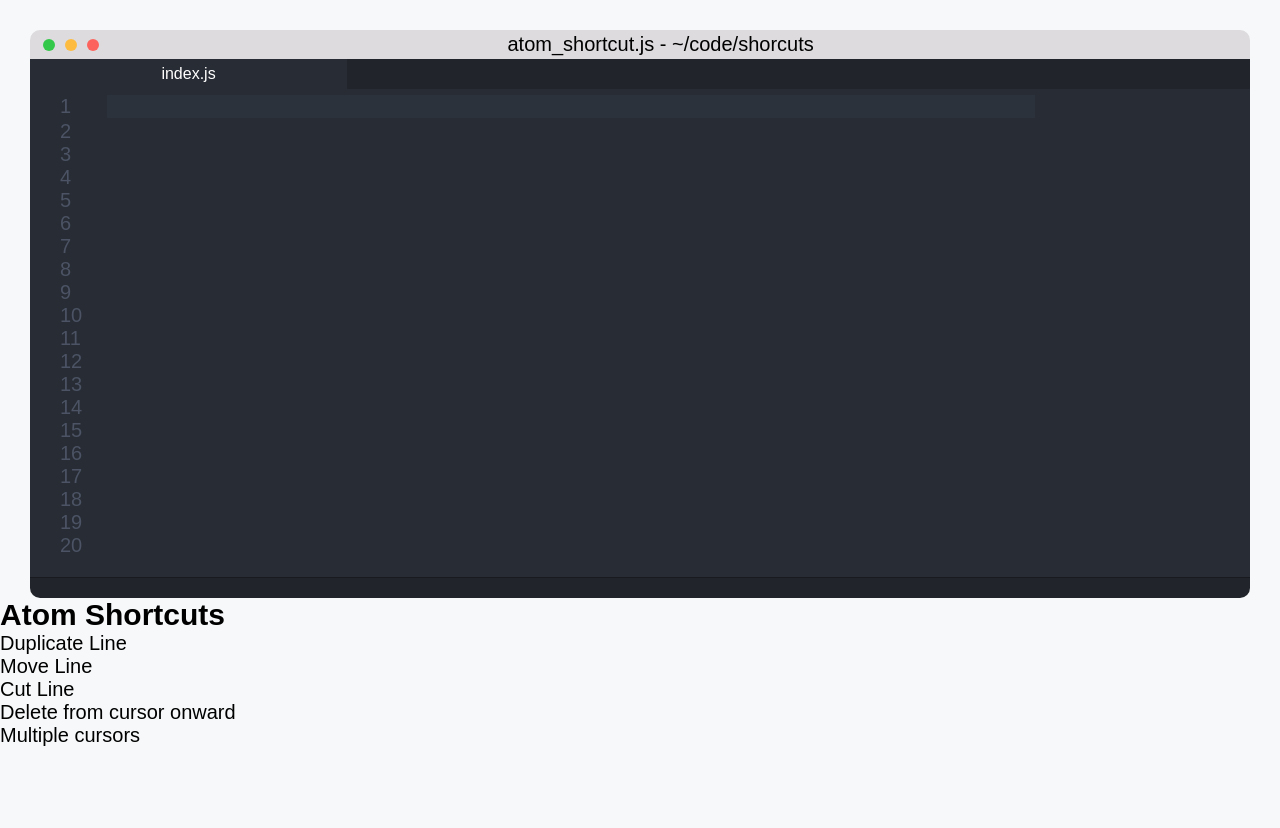
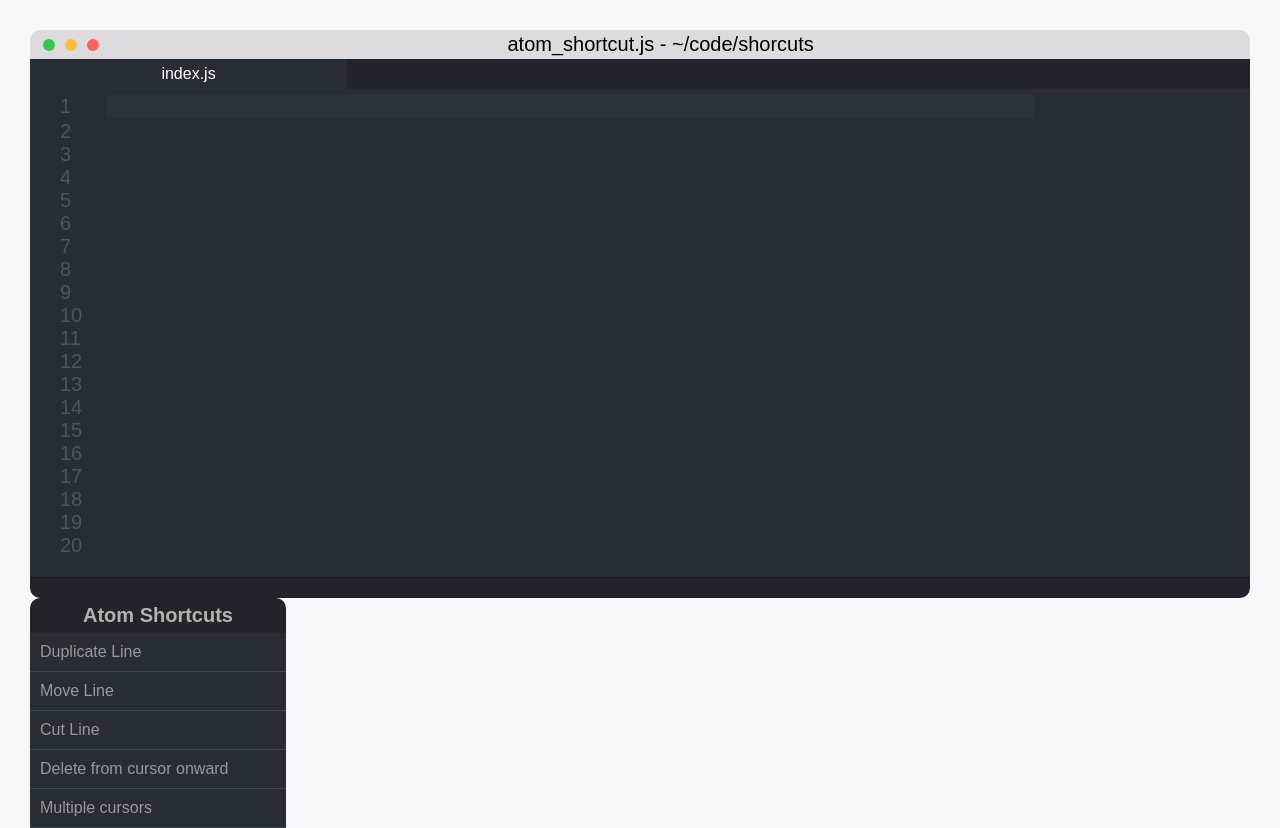
Before and after one commit to juanhurtado4/shortcut_heaven, a React (Create React App) app: page / in a window 1280 px wide. Before the commit the page ends 800 px from the top, so only its background shows below. Built offline with nearby package versions, Linux system fonts and the light colour scheme.

Commit message:
Styles: Style lesson navigation component

```diff
--- a/src/sass/css/main.css
+++ b/src/sass/css/main.css
@@ -51,10 +51,10 @@
 
 .nav__tab {
   background-color: #282C34;
-  width: 25%;
+  font-size: .8rem;
+  padding: .3rem;
   text-align: center;
-  font-size: .8rem;
-  padding: .3rem; }
+  width: 25%; }
 
 .editor {
   margin: 0 1.5rem;
@@ -112,4 +112,27 @@
   display: flex;
   flex-direction: column; }
 
+.lessons_nav {
+  margin: 0 1.5rem;
+  background-color: #21252B;
+  color: #fff;
+  width: 20%;
+  border-radius: .5rem; }
+
+.lessons_nav__title {
+  color: #b3b3b3;
+  font-size: 20px;
+  text-align: center;
+  padding: .3rem; }
+
+.lessons_nav__lesson {
+  background-color: #282C34;
+  font-size: .8rem;
+  padding: .3rem;
+  border-bottom: 1px solid #3e4451;
+  padding: .5rem; }
+
+.lessons_nav__lesson__title {
+  color: #999999; }
+
 /*# sourceMappingURL=main.css.map */
--- a/src/sass/scss/components/_nav.scss
+++ b/src/sass/scss/components/_nav.scss
@@ -1,16 +1,11 @@
 .nav {
-  margin: $marginBaseComponent;
-  background-color: $colorNavBg;
-  color: #fff;
-
+  @include nav;
 
 }
 
 .nav__tab {
-  background-color: $colorEditorBg;
+  @include nav-header;
+  text-align: center;
   width: 25%;
-  text-align: center;
-  font-size: .8rem;
-  padding: .3rem;
 
 }
--- /dev/null
+++ b/src/sass/scss/lesson_nav/components/_nav.scss
@@ -0,0 +1,27 @@
+.lessons_nav {
+  @include nav;
+  width: 20%;
+  border-radius: .5rem;
+
+}
+
+.lessons_nav__title {
+  color: darken(#fff, 30%);
+  font-size: $fontBaseSize;
+  //font-weight: 300;
+  text-align: center;
+  padding: .3rem;
+
+}
+
+.lessons_nav__lesson {
+  @include nav-header;
+  border-bottom: 1px solid $colorDarkThemeLight;
+  padding: .5rem;
+  //font-weight: 200;
+
+}
+
+.lessons_nav__lesson__title {
+  color: darken(#fff, 40%);
+}
--- a/src/sass/scss/main.scss
+++ b/src/sass/scss/main.scss
@@ -1,4 +1,5 @@
 @import "./vars/_vars.scss";
+@import "./mixins/_nav.scss";
 @import "./base/_base.scss";
 @import "./components/_btns.scss";
 @import "./components/_bezel.scss";
@@ -6,3 +7,4 @@
 @import "./components/_editor.scss";
 @import "./components/_footer.scss";
 @import "./layout/_layout.scss";
+@import "./lesson_nav/components/_nav.scss";
--- a/src/sass/scss/partials/_base.scss
+++ b/src/sass/scss/partials/_base.scss
@@ -5,6 +5,6 @@
 
 body {
   margin: $bodyMargin;
-  font-size: $baseFontSize;
+  font-size: $fontBaseSize;
 
 }
```
Also changed, not shown: src/sass/scss/vars/_vars.scss (+4 -3 lines), 1 other file (tests, documents, lock files or other folders).
